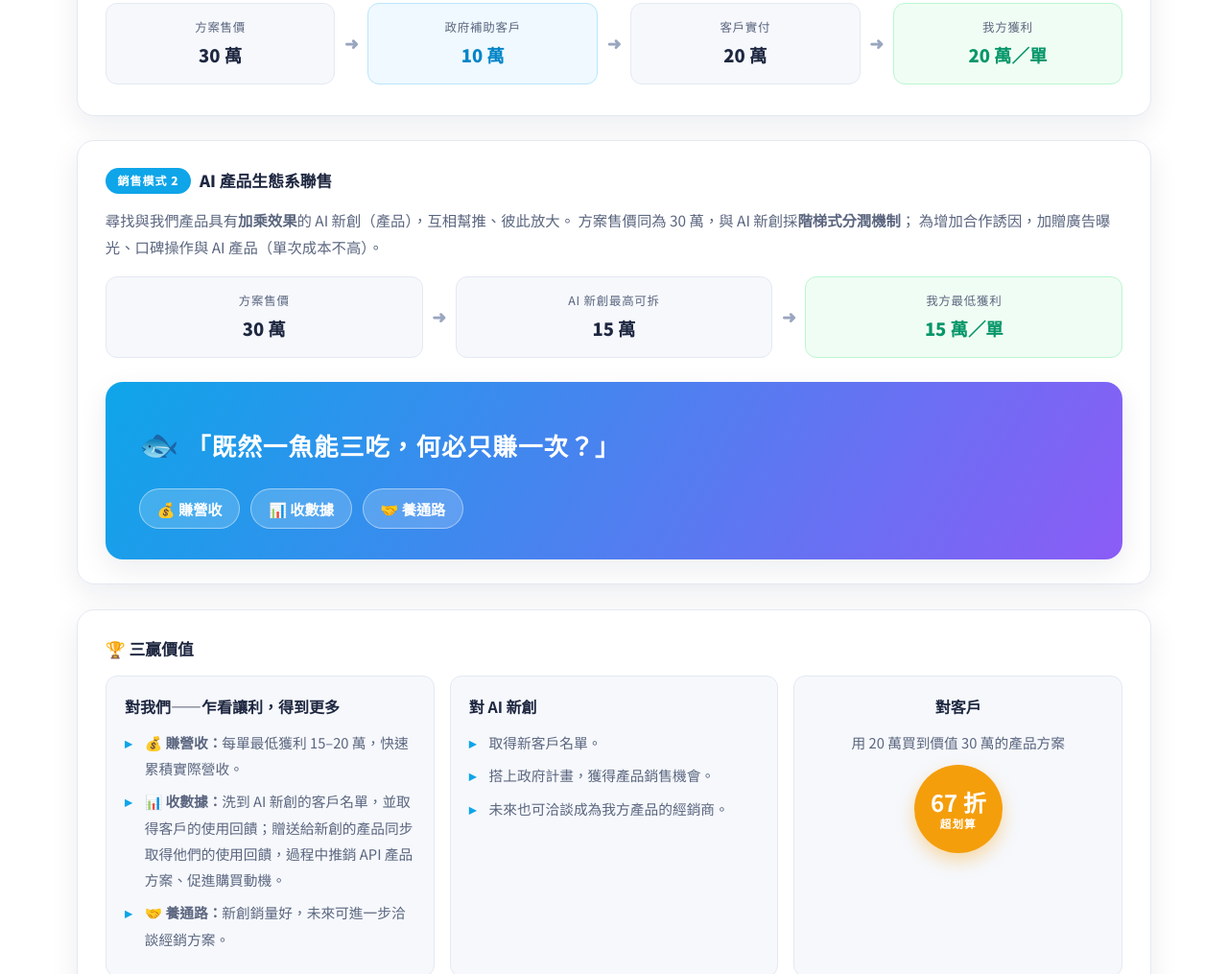
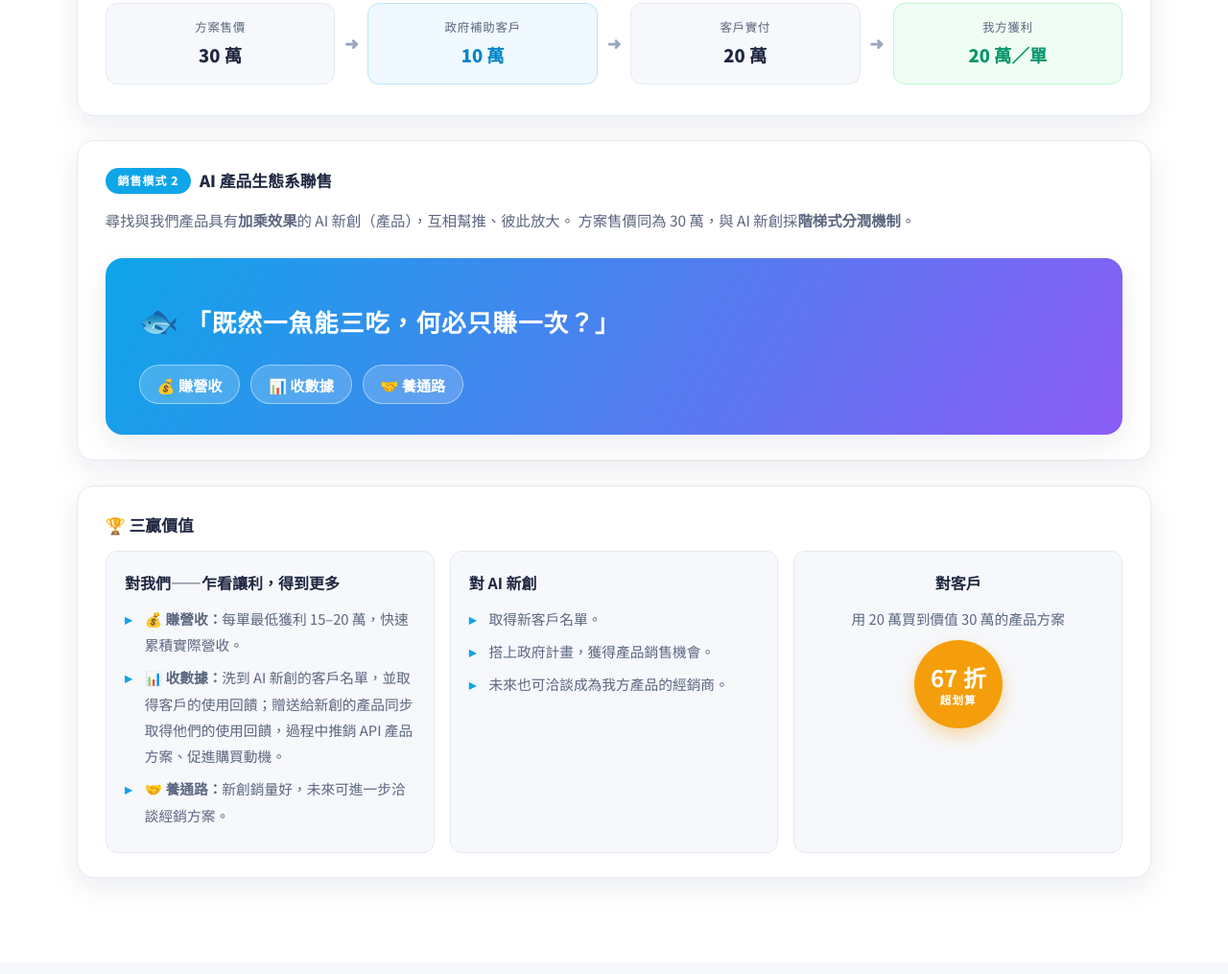
Before and after one commit to ariel-1125/gov, a plain HTML site: page plan.html in a window 1280 px wide. Shown: the part 2188-3203 px from the top of the page at 96% size. Drawn offline with Linux system fonts and the light colour scheme.

Commit message:
刪除銷售模式2的加贈誘因文字與金額流向卡
Co-Authored-By: Claude Fable 5 <noreply@anthropic.com>

```diff
--- a/plan.html
+++ b/plan.html
@@ -377,16 +377,8 @@
       <h4><span class="tag tag-a">銷售模式 2</span>AI 產品生態系聯售</h4>
       <p>
         尋找與我們產品具有<b>加乘效果</b>的 AI 新創（產品），互相幫推、彼此放大。
-        方案售價同為 30 萬，與 AI 新創採<b>階梯式分潤機制</b>；
-        為增加合作誘因，加贈廣告曝光、口碑操作與 AI 產品（單次成本不高）。
+        方案售價同為 30 萬，與 AI 新創採<b>階梯式分潤機制</b>。
       </p>
-      <div class="flow">
-        <div class="f-card"><small>方案售價</small><b>30 萬</b></div>
-        <span class="f-arrow">➜</span>
-        <div class="f-card"><small>AI 新創最高可拆</small><b>15 萬</b></div>
-        <span class="f-arrow">➜</span>
-        <div class="f-card win"><small>我方最低獲利</small><b>15 萬／單</b></div>
-      </div>
       <div class="fish-quote">
         <div class="q"><span class="fish">🐟</span>「既然一魚能三吃，何必只賺一次？」</div>
         <div class="fish-chips">
```
